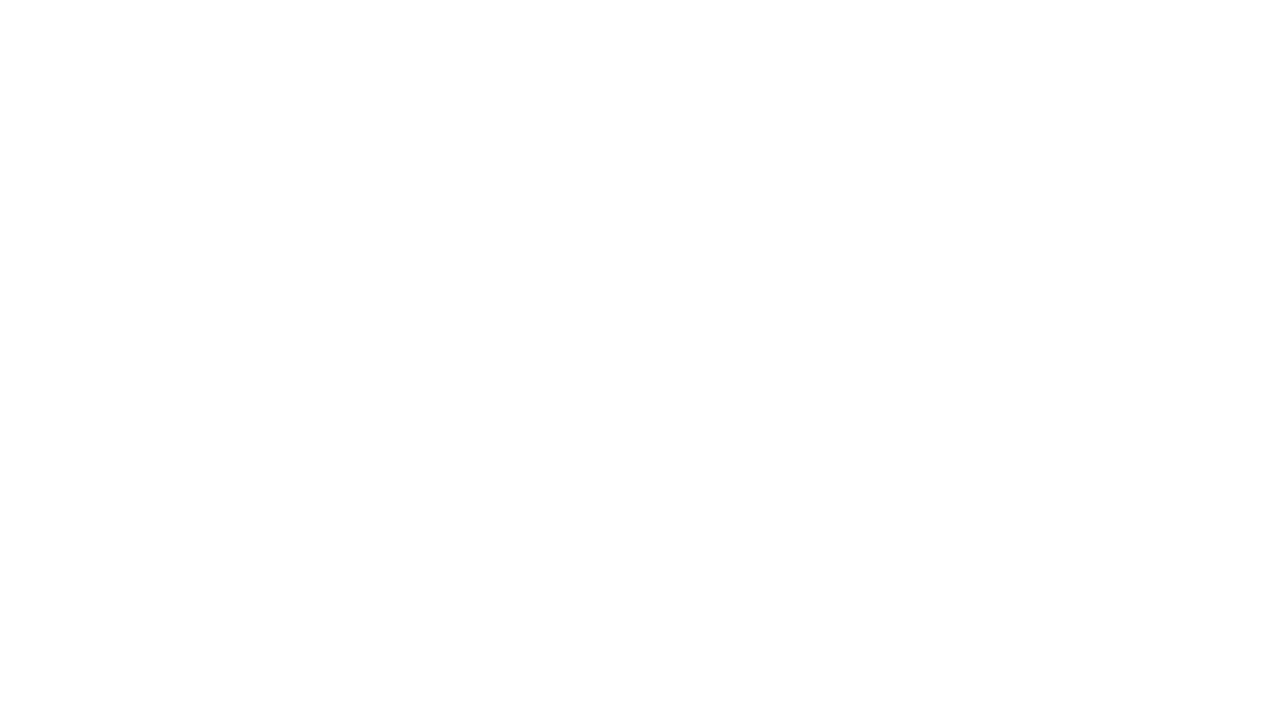
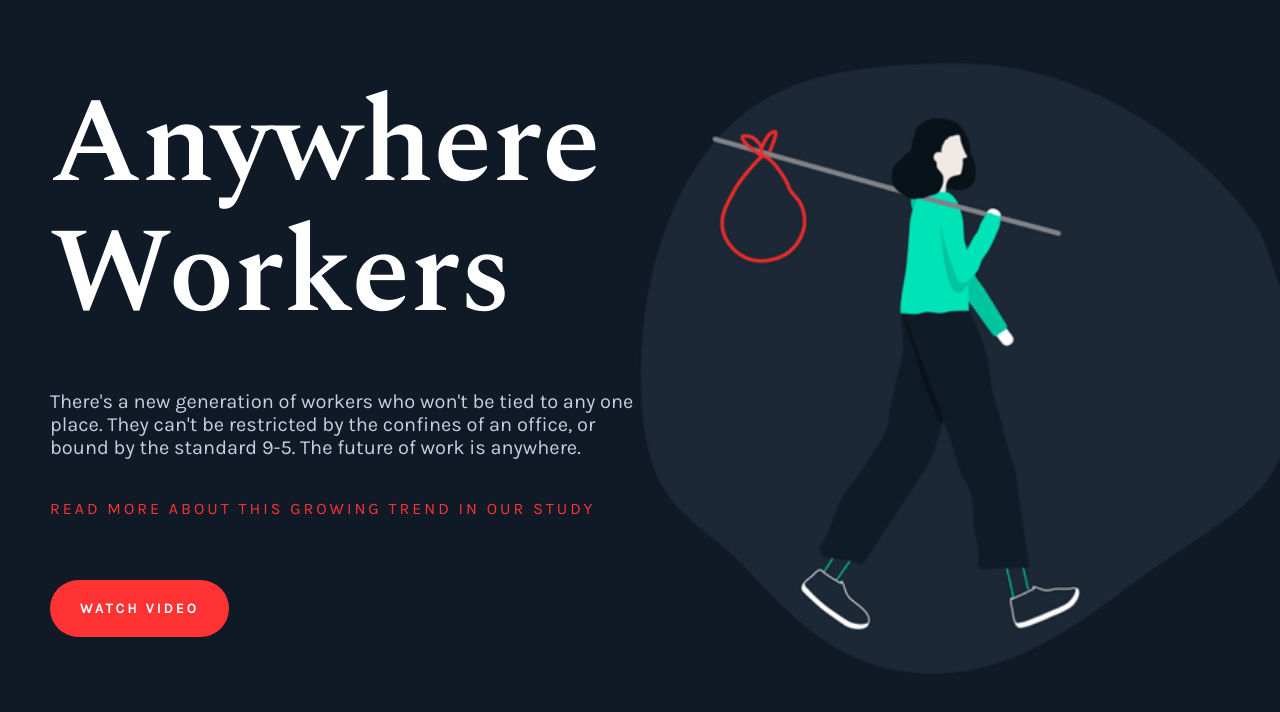
Before and after one commit to EHB-MCT/web1-exercise-04-anywhere-workers-CodyGregoir, a plain HTML site: page index.html in a window 1280 px wide. Drawn offline with nearby package versions, Linux system fonts and the light colour scheme.

Commit message:
Exercise 4 finished

```diff
--- a/index.html
+++ b/index.html
@@ -5,12 +5,17 @@
     <meta charset="UTF-8">
     <meta http-equiv="X-UA-Compatible" content="IE=edge">
     <meta name="viewport" content="width=device-width, initial-scale=1.0">
-    <title>Google Fonts</title>
-    <link rel="stylesheet" href="style.css">
+    <title>Anywhere Workers</title>
+
 </head>
 
 <body>
-
+    <h1>Anywhere<br>Workers</h1>
+    <p>There's a new generation of workers who won't be tied to any one place. They can't be restricted by the confines of an office, or bound by the standard 9-5. The future of work is anywhere.</p>
+    <p class="read-more">Read more about this growing trend in our study</p>
+    <a href="#">Watch Video</a>
 </body>
 
+<link rel="stylesheet" href="style.css">
+
 </html>
--- a/style.css
+++ b/style.css
@@ -1 +1,47 @@
-/* nothing here */
+@import url('https://fonts.googleapis.com/css2?family=Karla&family=Spectral:wght@600&display=swap');
+
+body {
+    background-color: #0f1a26;
+    margin: 50px;
+    font-family: 'Karla', sans-serif;
+
+    background-image: url(images/anywhere-workers.gif);
+    background-repeat: no-repeat;
+    background-position: right top;
+    background-size: 700px;
+}
+
+h1 {
+    font-size: 120px;
+    color: #FFF;
+    line-height: 130px;
+    margin-bottom: 50px;
+    font-family: 'Spectral', serif;
+}
+
+p {
+    font-size: 20px;
+    color: #c3d0df;
+    width: 50%;
+    margin-bottom: 40px;
+}
+
+.read-more {
+    color: #f33;
+    margin-bottom: 80px;
+    text-transform: uppercase;
+    font-size: 16px;
+    letter-spacing: 3px;
+}
+
+a {
+    background-color: #f33;
+    padding: 20px 30px;
+    border-radius: 30px;
+    color: #FFF;
+    text-transform: uppercase;
+    text-decoration: none;
+    font-size: 14px;
+    font-weight: bold;
+    letter-spacing: 3px;
+}
```
